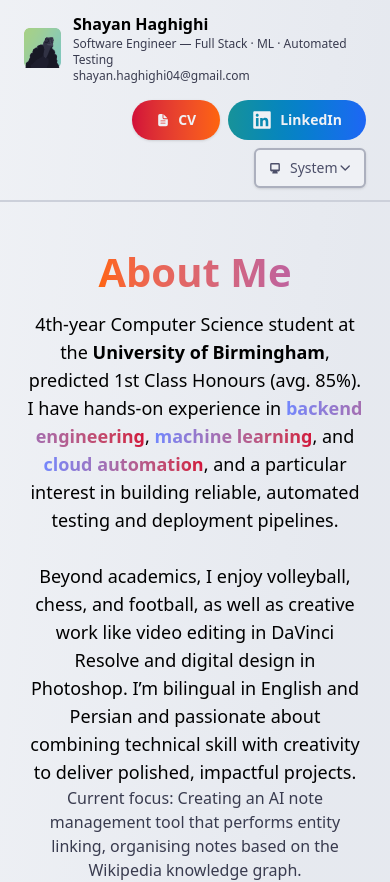
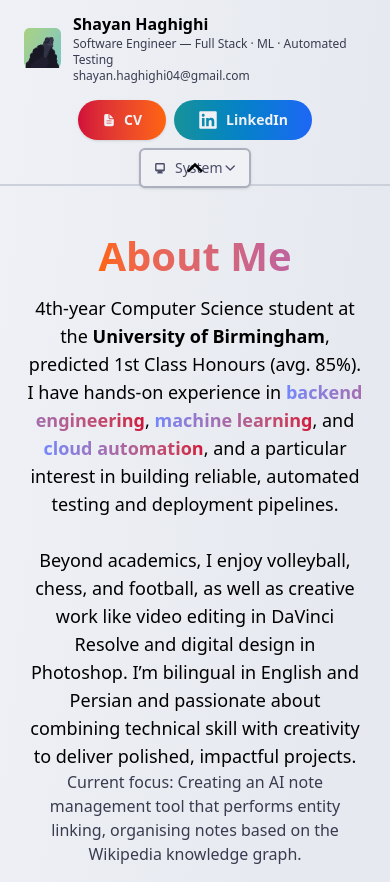
Before and after one commit to ShayanHaghighi/portfolio, a Next.js app: page / in a window 390 px wide. Shown: the top 882 px of the page. Built offline with nearby package versions, Linux system fonts and the light colour scheme.

Commit message:
make header buttons togglable on mobile

```diff
--- a/src/app/project/[id]/copy-button-observer.tsx
+++ b/src/app/project/[id]/copy-button-observer.tsx
@@ -34,7 +34,7 @@ export default function CopyButtonObserver() {
                         tickIcon.classList.remove('svg-show');
                         copyIcon.classList.remove('svg-hidden');
                     }, 1000);
-                }).catch(e => {
+                }).catch(_e => {
                     window.alert("Error copying clipboard")
                 });
 
--- a/src/sections/header/contact-buttons.tsx
+++ b/src/sections/header/contact-buttons.tsx
@@ -1,20 +1,35 @@
+'use client'
 import LinkedinButton from "./linkedin-button";
 import { CvButton } from "./cv-button";
 import ThemeToggle from "@/components/theme-toggle";
+import { useEffect, useState } from "react";
+import { MdKeyboardArrowDown } from "react-icons/md";
+import useWindowSize from "./use-window-size";
 
 
 export default function ContactButtons() {
 
+    const [isOpen, setIsOpen] = useState(true)
+    const size = useWindowSize();
+    useEffect(() => {
+
+        if (size.width != undefined && size.width > 640) {
+            setIsOpen(true)
+        }
+    }, [size])
+
 
     return (
-        <nav
-            className="flex flex-wrap flex-row items-center justify-end gap-2 sm:gap-4 text-sm w-full md:min-w-[32em] md:w-1/3">
+        <nav className="flex flex-col items-center justify-center w-full sm:w-fit"
+        >
+            <div className={`${!isOpen ? "overflow-hidden mb-0 max-h-[0px] " : "block mb-4 max-h-12"} transition-all ease-out duration-300  flex flex-wrap flex-row items-center justify-center sm:justify-end gap-2 sm:gap-4 text-sm w-full sm:min-w-[26em] sm:w-1/3`}>
+                <CvButton />
 
-            <CvButton />
+                <LinkedinButton />
 
-            <LinkedinButton />
-
-            <ThemeToggle />
+                <ThemeToggle />
+            </div>
+            <MdKeyboardArrowDown className={`sm:hidden text-text-primary size-8 -m-3 cursor-pointer ${isOpen && "rotate-180"}`} onClick={() => setIsOpen(!isOpen)} />
 
         </nav>
     )
--- a/src/sections/header/header.tsx
+++ b/src/sections/header/header.tsx
@@ -6,11 +6,11 @@ import Image from "next/image";
 export default function Header() {
     return (
         <header
-            className=" max-w-6xl mx-auto px-6 py-3 sm:py-6 flex md:flex-row flex-col gap-4 md:items-center items-start justify-between border-b-2 border-canvas-secondary">
+            className=" max-w-6xl mx-auto px-6 py-3 sm:py-6 flex sm:flex-row flex-col gap-4 sm:items-center items-start justify-between border-b-2 border-canvas-secondary">
 
             <div className="flex items-center gap-3">
                 <Link
-                    className="w-10 h-10 rounded-lg catppuccin-rainbow flex items-center justify-center font-bold text-white cursor-pointer"
+                    className="w-10 h-10 rounded-lg flex items-center justify-center font-bold text-white cursor-pointer"
                     href="/"
                 >
                     <Image src="/oogway-small.png" alt="logo" width={50} height={50} className="w-full h-full" />
--- /dev/null
+++ b/src/sections/header/use-window-size.tsx
@@ -0,0 +1,39 @@
+import { useEffect, useState } from "react";
+
+// code from: https://stackoverflow.com/questions/63406435/how-to-detect-window-size-in-next-js-ssr-using-react-hook
+
+export type WindowSize = {
+    height: number | undefined;
+    width: number | undefined;
+}
+
+export default function useWindowSize() {
+    // Initialize state with undefined width/height so server and client renders match
+    // Learn more here: https://joshwcomeau.com/react/the-perils-of-rehydration/
+    const [windowSize, setWindowSize] = useState<WindowSize>({
+        width: undefined,
+        height: undefined,
+    });
+
+    useEffect(() => {
+        // only execute all the code below in client side
+        // Handler to call on window resize
+        function handleResize() {
+            // Set window width/height to state
+            setWindowSize({
+                width: window.innerWidth,
+                height: window.innerHeight,
+            });
+        }
+
+        // Add event listener
+        window.addEventListener("resize", handleResize);
+
+        // Call handler right away so state gets updated with initial window size
+        handleResize();
+
+        // Remove event listener on cleanup
+        return () => window.removeEventListener("resize", handleResize);
+    }, []); // Empty array ensures that effect is only run on mount
+    return windowSize;
+}
```
